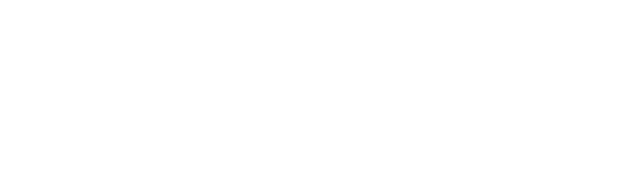
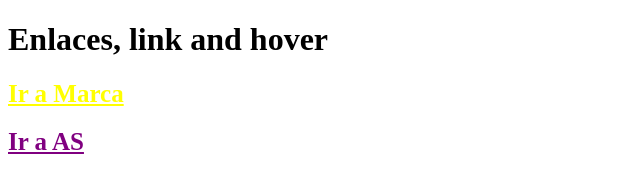
Before and after one commit to AlonsoLazo/EJERCICIO3ALONSOLAZO, a plain HTML site: page index.html in a window 1280 px wide. Shown: the whole page, without its empty margins (0-640 px from the left). Drawn offline with Linux system fonts and the light colour scheme.

Commit message:
Agregar etiquetas a y estilos a las clase

```diff
--- a/index.html
+++ b/index.html
@@ -4,9 +4,13 @@
     <meta charset="UTF-8">
     <meta http-equiv="X-UA-Compatible" content="IE=edge">
     <meta name="viewport" content="width=device-width, initial-scale=1.0">
+    <link rel="stylesheet" href="styles.css">
     <title>Ejercicio 3</title>
 </head>
 <body>
+    <h1>Enlaces, link and hover</h1>
 
+    <a class="color_marca" href="#">Ir a Marca</a>
+    <a class="color_As" href="#">Ir a AS</a>
 </body>
 </html>
--- a/styles.css
+++ b/styles.css
@@ -0,0 +1,23 @@
+.color_marca{
+    color: yellow;
+    display: block;
+    font-size: 25px;
+    font-weight: bold;
+    margin-top: 20px;
+}
+
+.color_marca:hover{
+    color: purple;
+}
+
+.color_As{
+    color: purple;
+    display: block;
+    font-size: 25px;
+    font-weight: bold;
+    margin-top: 20px;
+}
+
+.color_As:hover{
+    color: yellow;
+}
```
